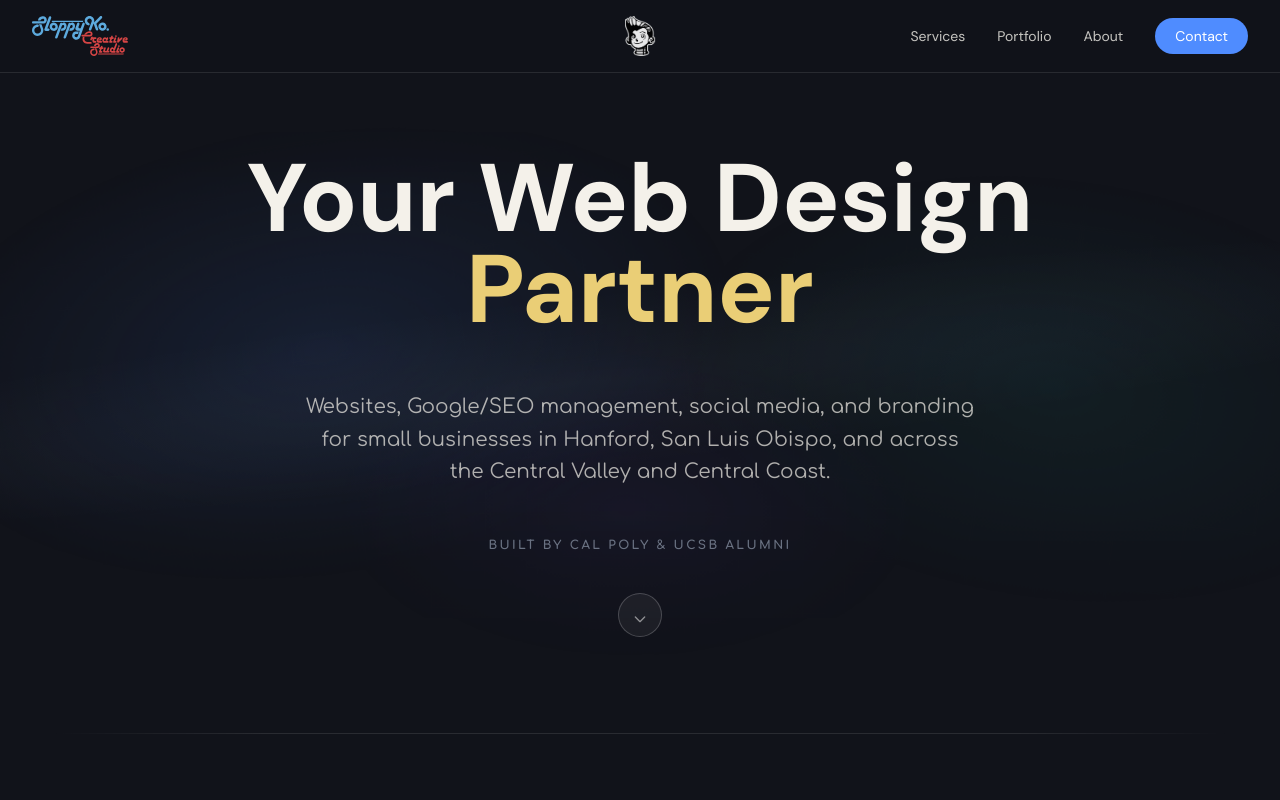
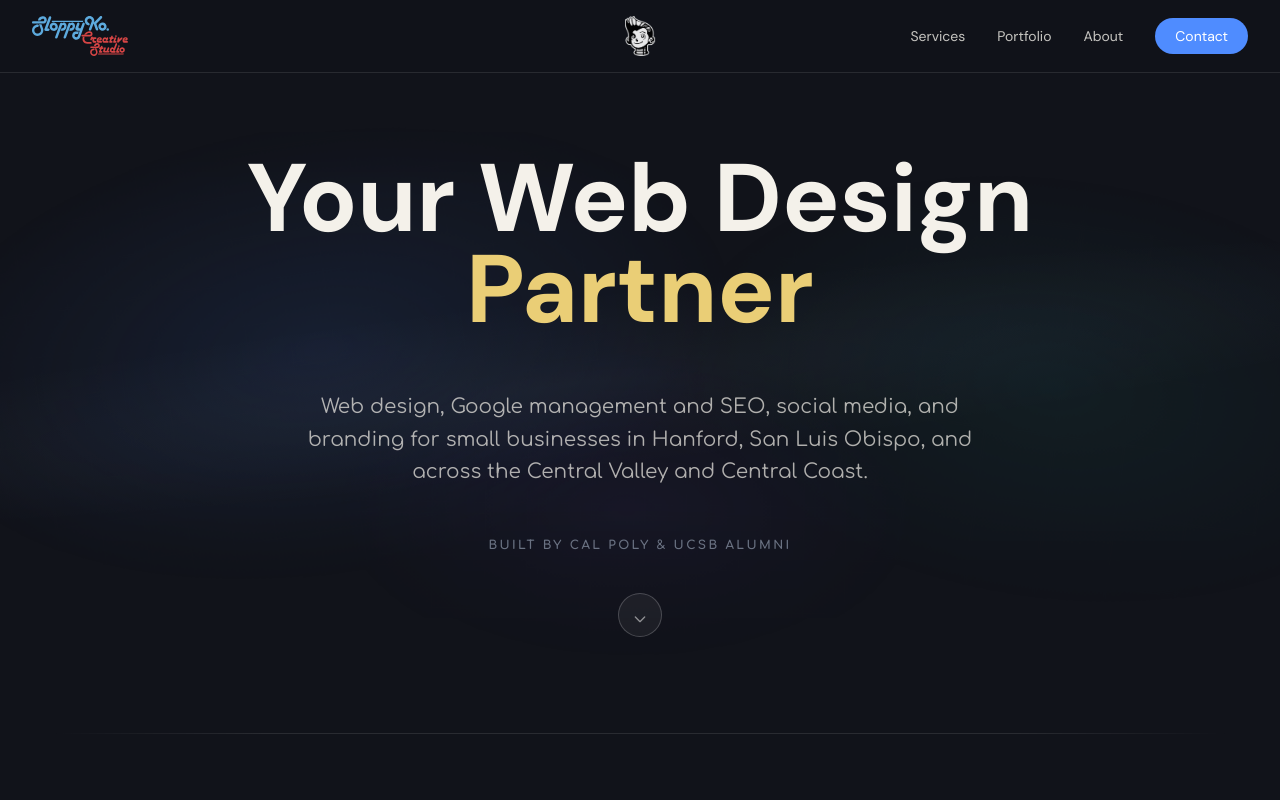
Before and after one commit to SloppyKo/SloppyKo.-Creative-Studio-Site, a Next.js app: page / in a window 1280 px wide. Shown: the top 800 px of the page. Built offline with nearby package versions, Linux system fonts and the light colour scheme.

Commit message:
updated biz file

```diff
--- a/app/components/BusinessJsonLd.tsx
+++ b/app/components/BusinessJsonLd.tsx
@@ -9,7 +9,7 @@ const jsonLd = {
   logo: "https://www.sloppyko.com/icon.png",
   image: "https://www.sloppyko.com/icon.png",
   description:
-    "Custom websites, Google profile management, and branding for small businesses in Hanford, San Luis Obispo, and across the Central Valley and Central Coast.",
+    "Web design, Google management and SEO, social media, and branding for small businesses in Hanford, San Luis Obispo, and across the Central Valley and Central Coast.",
   telephone: "+1-559-589-4790",
   email: "kieran@sloppyko.com",
   // Service-area business: city only, no street address.
@@ -25,8 +25,11 @@ const jsonLd = {
     { "@type": "Place", name: "Central Valley, CA" },
     { "@type": "Place", name: "Central Coast, CA" },
   ],
-  knowsAbout: ["Web Design", "Google Business Profile Management", "Social Media Marketing", "Brand Design"],
-  sameAs: ["https://www.instagram.com/sloppykocreativestudio/"],
+  knowsAbout: ["Web Design", "Google Business Profile Management", "Search Engine Optimization", "Social Media Marketing", "Brand Design"],
+  sameAs: [
+    "https://www.instagram.com/sloppykocreativestudio/",
+    "https://maps.app.goo.gl/AEwd7wtiqLXzVGCn9",
+  ],
   founder: {
     "@type": "Person",
     name: "Kieran Apgar",
--- a/app/components/ContactModal.tsx
+++ b/app/components/ContactModal.tsx
@@ -214,7 +214,7 @@ export default function ContactModal() {
               <div className="h-full min-h-[18.75rem] flex flex-col items-center justify-center text-center gap-4">
                 <p className="text-2xl font-bold text-[#11131a]" role="status">Message sent!</p>
                 <p className="text-black/60 max-w-sm">
-                  Someone from our team will be getting back to you very soon. :)
+                  Someone from our team will be getting back to you very soon :)
                 </p>
                 <button
                   onClick={close}
--- a/app/layout.tsx
+++ b/app/layout.tsx
@@ -7,7 +7,7 @@ import BackToTop from "./components/BackToTop";
 import { Analytics } from "@vercel/analytics/next";
 
 const DESCRIPTION =
-  "Custom websites, Google profile management, and branding for small businesses in Hanford, San Luis Obispo, and across the Central Valley and Central Coast.";
+  "Web design, Google management and SEO, social media, and branding for small businesses in Hanford, SLO, and the Central Valley and Central Coast.";
 
 export const metadata: Metadata = {
   metadataBase: new URL("https://www.sloppyko.com"),
--- a/app/page.tsx
+++ b/app/page.tsx
@@ -32,7 +32,7 @@ export default function Home() {
             className="fade-in-up text-xl text-[#f4f1ea]/70 leading-relaxed mb-10 md:mb-12 max-w-2xl"
             style={{ animationDelay: "350ms" }}
           >
-            Websites, Google/SEO management, social media, and branding for small businesses in Hanford, San Luis Obispo, and across the Central Valley and Central Coast.
+            Web design, Google management and SEO, social media, and branding for small businesses in Hanford, San Luis Obispo, and across the Central Valley and Central Coast.
           </p>
 
           <p
```
